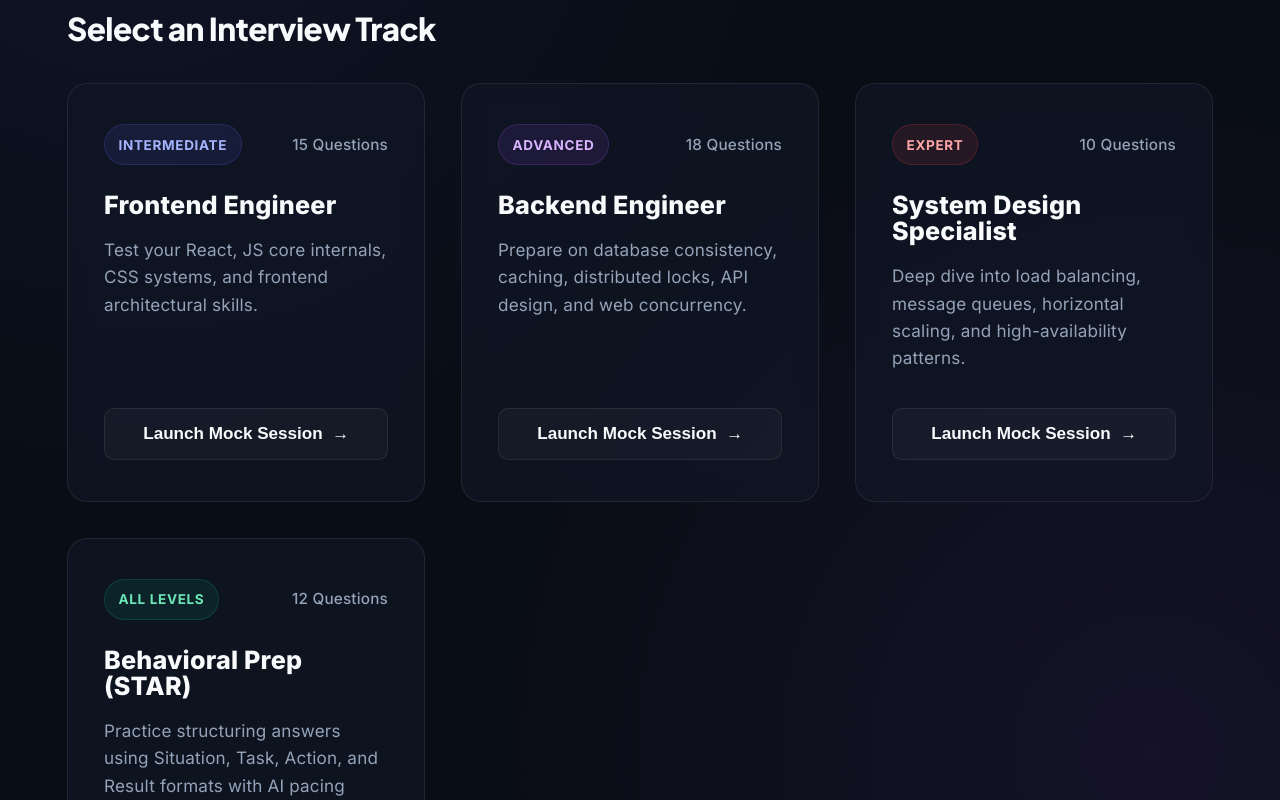
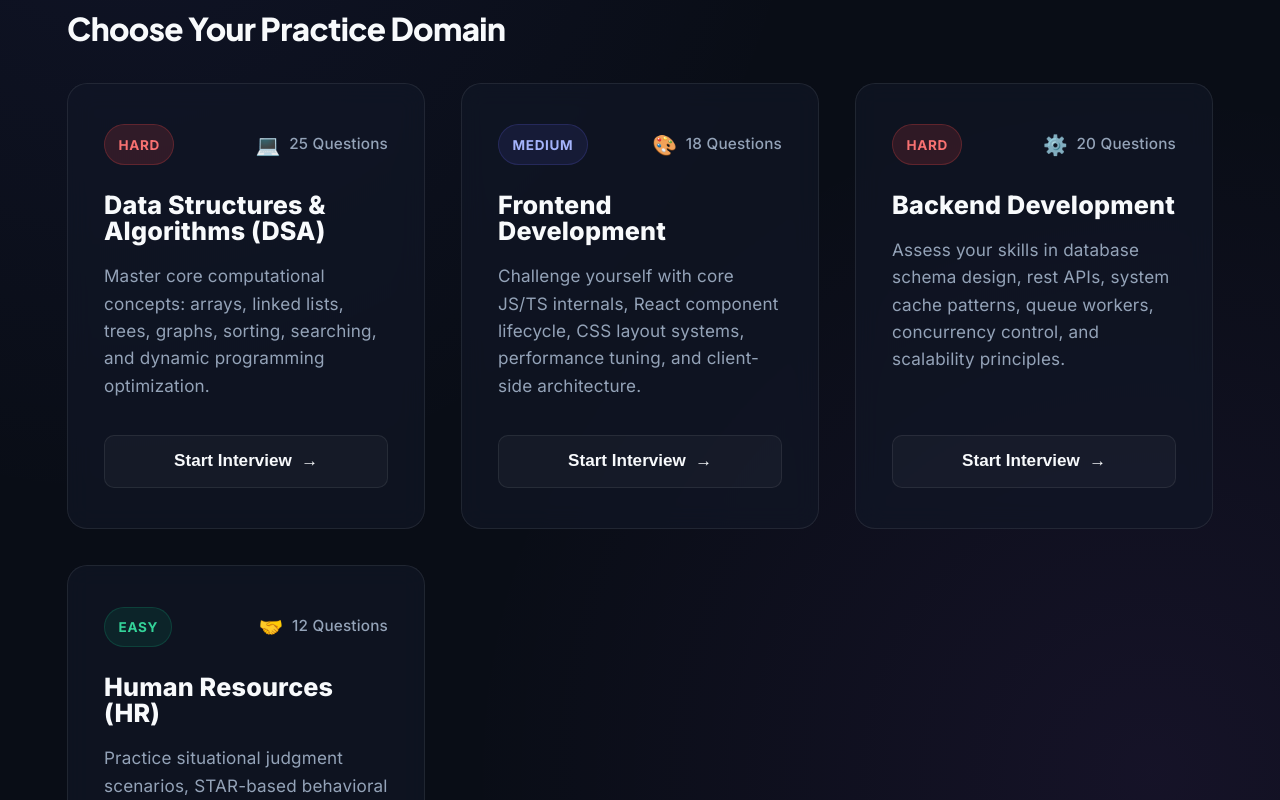
Before and after one commit to vivek6325/ai-interview-preparation-platform, a React (Vite) app: page /dashboard in a window 1280 px wide. Shown: the part 500-1300 px from the top of the page. Built offline with nearby package versions, Linux system fonts and the light colour scheme.

Commit message:
Add dashboard page layout

```diff
--- a/src/pages/Dashboard/Dashboard.css
+++ b/src/pages/Dashboard/Dashboard.css
@@ -159,28 +159,28 @@
 }
 
 /* Difficulty color coding */
-.difficulty-pill.intermediate {
+.difficulty-pill.easy {
+  background: rgba(16, 185, 129, 0.1);
+  color: #34d399;
+  border: 1px solid rgba(16, 185, 129, 0.2);
+}
+
+.difficulty-pill.medium {
   background: rgba(99, 102, 241, 0.1);
   color: #a5b4fc;
   border: 1px solid rgba(99, 102, 241, 0.2);
 }
 
-.difficulty-pill.advanced {
-  background: rgba(168, 85, 247, 0.1);
-  color: #d8b4fe;
-  border: 1px solid rgba(168, 85, 247, 0.2);
+.difficulty-pill.hard {
+  background: rgba(239, 68, 68, 0.15);
+  color: #f87171;
+  border: 1px solid rgba(239, 68, 68, 0.25);
 }
 
-.difficulty-pill.expert {
-  background: rgba(239, 68, 68, 0.1);
-  color: #fca5a5;
-  border: 1px solid rgba(239, 68, 68, 0.2);
-}
-
-.difficulty-pill.all-levels {
-  background: rgba(16, 185, 129, 0.1);
-  color: #6ee7b7;
-  border: 1px solid rgba(16, 185, 129, 0.2);
+.icon-badge {
+  margin-right: 0.25rem;
+  font-size: 1.1rem;
+  vertical-align: middle;
 }
 
 .question-count {
--- a/src/pages/Dashboard/Dashboard.jsx
+++ b/src/pages/Dashboard/Dashboard.jsx
@@ -1,4 +1,3 @@
-import React from 'react';
 import { useNavigate } from 'react-router-dom';
 import './Dashboard.css';
 
@@ -11,46 +10,56 @@ import './Dashboard.css';
 function Dashboard() {
   const navigate = useNavigate();
 
-  // Handle starting a specific mock interview configuration
-  const handleStartMock = (roleName) => {
-    // Navigate to the interview setup route
-    navigate('/interview');
+  // Handle starting a specific mock interview session
+  const handleStartMock = (categoryName) => {
+    // Navigate to the interview room page, passing category details as state
+    navigate('/interview', { state: { category: categoryName } });
   };
 
+  // User statistics summary for tracking progress
   const dashboardStats = [
-    { label: 'Interviews Completed', value: '12', icon: '✅' },
+    { label: 'Interviews Completed', value: '12 sessions', icon: '✅' },
     { label: 'Average Score', value: '82%', icon: '📈' },
     { label: 'Speaking Pace', value: '135 WPM (Optimal)', icon: '🗣️' },
   ];
 
-  const interviewRoles = [
+  // The 4 requested interview category tracks
+  const interviewCategories = [
+    {
+      id: 'dsa',
+      title: 'Data Structures & Algorithms (DSA)',
+      description: 'Master core computational concepts: arrays, linked lists, trees, graphs, sorting, searching, and dynamic programming optimization.',
+      difficulty: 'Hard',
+      questions: 25,
+      icon: '💻',
+      theme: 'hard'
+    },
     {
       id: 'frontend',
-      title: 'Frontend Engineer',
-      description: 'Test your React, JS core internals, CSS systems, and frontend architectural skills.',
-      difficulty: 'Intermediate',
-      questions: 15,
+      title: 'Frontend Development',
+      description: 'Challenge yourself with core JS/TS internals, React component lifecycle, CSS layout systems, performance tuning, and client-side architecture.',
+      difficulty: 'Medium',
+      questions: 18,
+      icon: '🎨',
+      theme: 'medium'
     },
     {
       id: 'backend',
-      title: 'Backend Engineer',
-      description: 'Prepare on database consistency, caching, distributed locks, API design, and web concurrency.',
-      difficulty: 'Advanced',
-      questions: 18,
+      title: 'Backend Development',
+      description: 'Assess your skills in database schema design, rest APIs, system cache patterns, queue workers, concurrency control, and scalability principles.',
+      difficulty: 'Hard',
+      questions: 20,
+      icon: '⚙️',
+      theme: 'hard'
     },
     {
-      id: 'system-design',
-      title: 'System Design Specialist',
-      description: 'Deep dive into load balancing, message queues, horizontal scaling, and high-availability patterns.',
-      difficulty: 'Expert',
-      questions: 10,
-    },
-    {
-      id: 'behavioral',
-      title: 'Behavioral Prep (STAR)',
-      description: 'Practice structuring answers using Situation, Task, Action, and Result formats with AI pacing metrics.',
-      difficulty: 'All Levels',
+      id: 'hr',
+      title: 'Human Resources (HR)',
+      description: 'Practice situational judgment scenarios, STAR-based behavioral questions, leadership principles, and workplace cultural alignment.',
+      difficulty: 'Easy',
       questions: 12,
+      icon: '🤝',
+      theme: 'easy'
     },
   ];
 
@@ -60,8 +69,8 @@ function Dashboard() {
 
       {/* Header section with Welcome text */}
       <header className="dashboard-header">
-        <h1>Prep Dashboard</h1>
-        <p>Analyze your progress and launch customized AI interview sessions.</p>
+        <h1>Interview Prep Dashboard</h1>
+        <p>Track your analytical progress and launch simulated AI interview panels.</p>
       </header>
 
       {/* Analytics highlights */}
@@ -79,23 +88,25 @@ function Dashboard() {
 
       {/* Available Session Tracks */}
       <section className="roles-section">
-        <h2>Select an Interview Track</h2>
+        <h2>Choose Your Practice Domain</h2>
         <div className="roles-grid">
-          {interviewRoles.map((role) => (
-            <div key={role.id} className="role-card">
+          {interviewCategories.map((category) => (
+            <div key={category.id} className="role-card">
               <div className="role-card-header">
-                <span className={`difficulty-pill ${role.difficulty.toLowerCase().replace(' ', '-')}`}>
-                  {role.difficulty}
+                <span className={`difficulty-pill ${category.theme}`}>
+                  {category.difficulty}
                 </span>
-                <span className="question-count">{role.questions} Questions</span>
+                <span className="question-count">
+                  <span className="icon-badge">{category.icon}</span> {category.questions} Questions
+                </span>
               </div>
-              <h3>{role.title}</h3>
-              <p>{role.description}</p>
+              <h3>{category.title}</h3>
+              <p>{category.description}</p>
               <button
                 className="btn-start-role-mock"
-                onClick={() => handleStartMock(role.title)}
+                onClick={() => handleStartMock(category.title)}
               >
-                Launch Mock Session
+                Start Interview
                 <span className="arrow">→</span>
               </button>
             </div>
```
